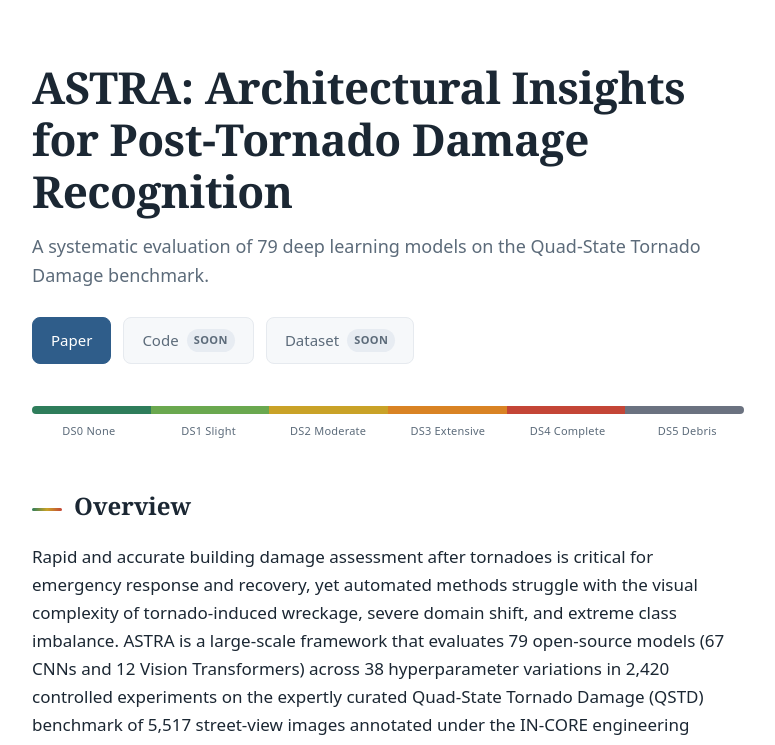
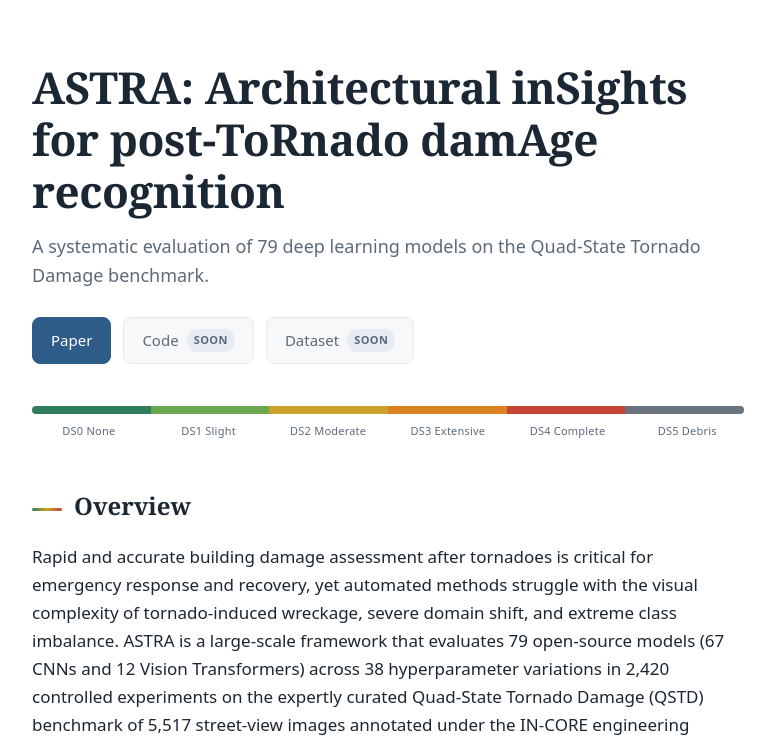
Before and after one commit to crumeike/astra-page, a plain HTML site: page index.html in a window 1280 px wide. Shown: the part 55-800 px from the top of the page, without its empty margins (252-1027 px from the left). Drawn offline with Linux system fonts and the light colour scheme.

Commit message:
Fix title casing in CONFIG object

```diff
--- a/index.html
+++ b/index.html
@@ -13,7 +13,7 @@
 const CONFIG = {
   /* ---- Header / hero ---- */
   shortName: "ASTRA",
-  title: "ASTRA: Architectural Insights for Post-Tornado Damage Recognition",
+  title: "ASTRA: Architectural inSights for post-ToRnado damAge recognition",
   tagline: "A systematic evaluation of 79 deep learning models on the Quad-State Tornado Damage benchmark.",
   /* Author names with superscript affiliation markers. */
   authors: "Robinson Umeike<sup>1,2,*</sup>, Thang Dao<sup>1</sup>, Shane Crawford<sup>1</sup>, John van de Lindt<sup>3</sup>, Blythe Johnston<sup>3</sup>, Wanting (Lisa) Wang<sup>4</sup>, Trung Do<sup>5</sup>, Ajibola Mofikoya<sup>1</sup>, Sarbesh Banjara<sup>1</sup>, Cuong Pham<sup>5</sup>",
```
